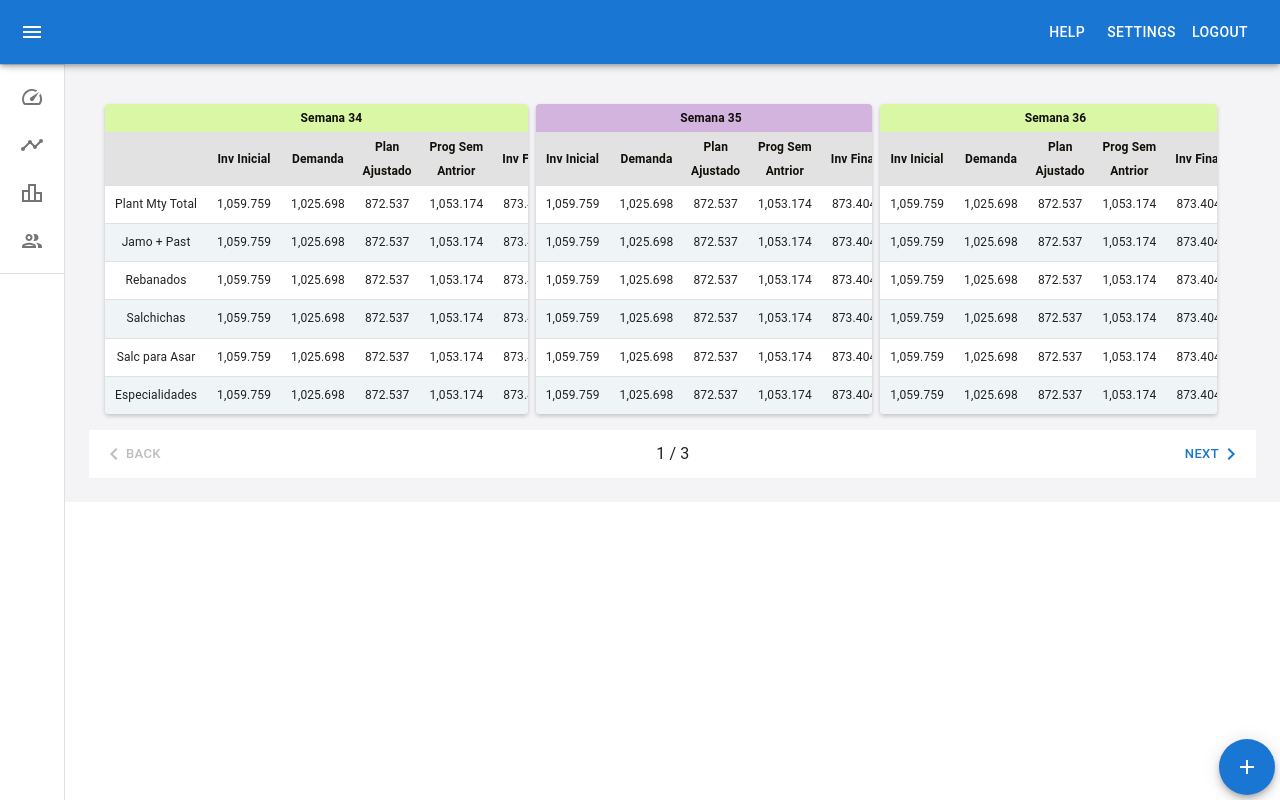
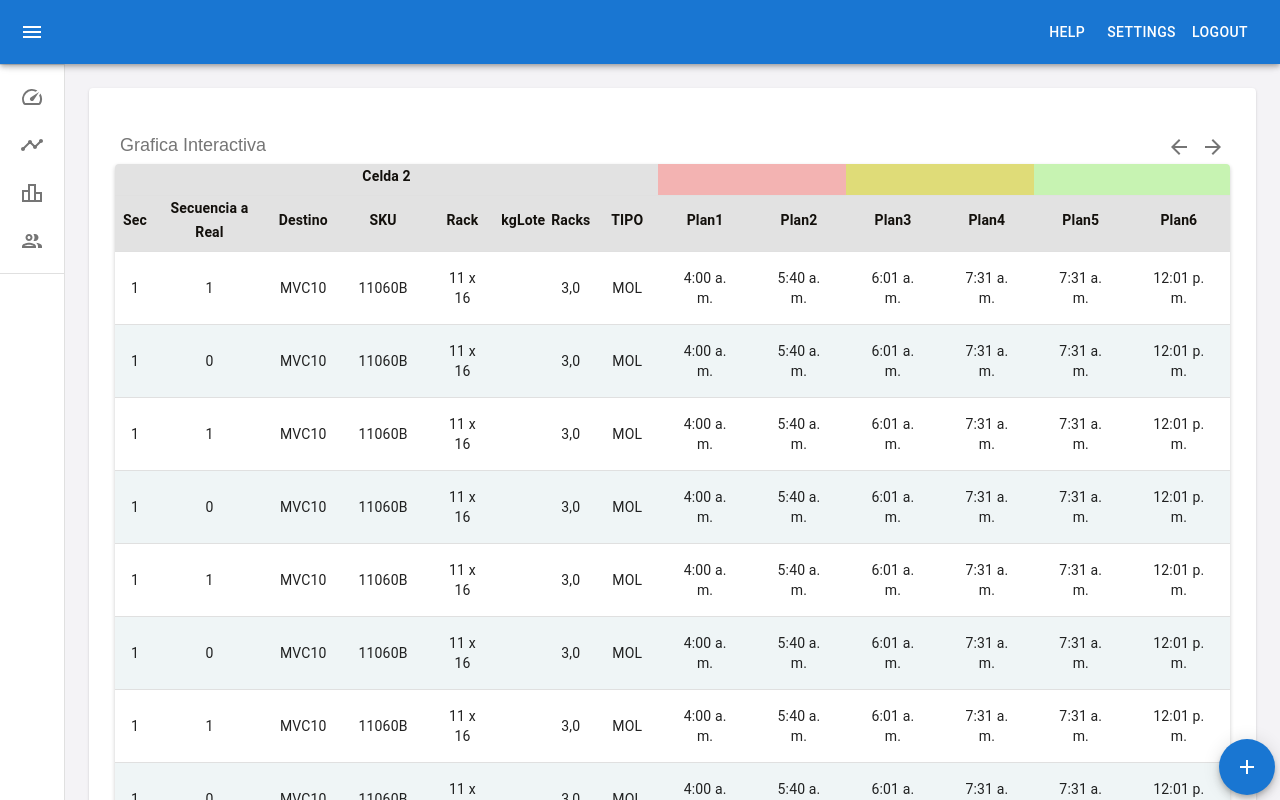
Before and after one commit to ZoiloMendoza/tabla_excel, a React (Create React App) app: page / in a window 1280 px wide. Shown: the top 800 px of the page. Built offline with nearby package versions, Linux system fonts and the light colour scheme.

Commit message:
TablaIteractiva en DashBoard

```diff
--- a/src/components/DashBoard/DashBoard.js
+++ b/src/components/DashBoard/DashBoard.js
@@ -34,7 +34,7 @@ export default function DashBoard() {
           <DrawerHeader />
           <Grid container columns={80}>
             <Grid item xs={openTable ? 64 : 80}>
-              <Barra />
+              <TablaInteractiva />
             </Grid>
             {openTable ? (
               <Grid item xs={16}>
--- a/src/components/MiniTabla/Barra.js
+++ b/src/components/MiniTabla/Barra.js
@@ -9,7 +9,7 @@ import KeyboardArrowLeft from '@mui/icons-material/KeyboardArrowLeft';
 import KeyboardArrowRight from '@mui/icons-material/KeyboardArrowRight';
 import MiniTabla from './MiniTabla';
 import Grid from '@mui/material/Grid';
-import NombreFilas from './NombreFilas';
+
 const steps = [
   {
     label: "De la Semana 34 a la 36",
--- a/src/components/MiniTabla/MiniTabla.js
+++ b/src/components/MiniTabla/MiniTabla.js
@@ -9,7 +9,7 @@ import TableRow from '@mui/material/TableRow';
 import Paper from '@mui/material/Paper';
 import CloseIcon from '@mui/icons-material/Close';
 import { styled } from '@mui/material/styles';
-import NombreFilas from './NombreFilas';
+
 
 const dataInicial = [
   { '':'Plant Mty Total','Inv Inicial': '1,059.759',  'Demanda':'1,025.698', 'Plan Ajustado':'872.537', 'Prog Sem Antrior':'1,053.174', 'Inv Final':'873.404' },
--- a/src/components/MiniTabla/NombreFilas.js
+++ /dev/null
@@ -1,107 +0,0 @@
-import * as React from 'react';
-import Table from '@mui/material/Table';
-import TableBody from '@mui/material/TableBody';
-import TableCell, { tableCellClasses } from '@mui/material/TableCell';
-import TableContainer from '@mui/material/TableContainer';
-import TableHead from '@mui/material/TableHead';
-import TableRow from '@mui/material/TableRow';
-import Paper from '@mui/material/Paper';
-import CloseIcon from '@mui/icons-material/Close';
-import { styled } from '@mui/material/styles';
-
-const dataInicial = [
-  { '':'Planta Mty Total',},
-  { '':'Jamones + Pasteles',},
-  { '':'Rebanados',},
-  { '':'Salchichas',},
-  { '':'Salc para Asar',},
-  { '':'Especialidades',},
-];
-
-const columns = [
-  '',
-];
-
-const StyledTableCell = styled(TableCell)(({ theme }) => ({
-    [`&.${tableCellClasses.head}`]: {
-      backgroundColor: '#e2e2e2',
-      color: '#13100c',
-      fontWeight: 600,
-      textAlign: 'center',
-      padding:'2px',
-      fontSize: 12,
-    },
-    [`&.${tableCellClasses.body}`]: {
-      fontSize: 12,
-      padding:'10px',
-    },
-}));
-const StyledTableCell_1 = styled(TableCell)(({ theme }) => ({
-  [`&.${tableCellClasses.head}`]: {
-    color: '#13100c',
-    fontWeight: 600,
-    textAlign: 'center',
-    padding:'2px',
-    fontSize: 12,
-  },
-  [`&.${tableCellClasses.body}`]: {
-    fontSize: 12,
-    padding:'10px',
-  },
-}));
-const StyledTableRow = styled(TableRow)(({ theme }) => ({
-    '&:nth-of-type(even)': { //Se cambio de odd a even
-      backgroundColor: 'rgba(223, 235, 237, 0.5)',
-      textAlign: 'center',
-      padding:'2px'
-    },
-    // hide last border
-    '&:last-child td, &:last-child th': {
-      border: 0,
-    },
-}));
-
-function Cell({value}) {
-    return (
-      <StyledTableCell align="center">
-          {value}
-      </StyledTableCell>
-    );
-}
-
-export default function NombreFilas() {
-    //const [data, setData] = useState(dataInicial);
-
-    return (
-      <TableContainer
-        component={Paper}
-        sx={{
-          //width: "100%",
-          overflowY: "auto",
-          marginBottom: "0",
-          boxShadow: "0 2px 4px rgba(0, 0, 0, 0.2)",
-        }}
-      >
-        <Table sx={{ minWidth: 80}} aria-label="simple table">
-          <TableHead>
-            <TableRow>
-              {columns.map((column) => (
-                <StyledTableCell align="left" key={column}>
-                  {column}
-                </StyledTableCell>
-              ))}
-            </TableRow>
-          </TableHead>
-          <TableBody>
-            {dataInicial.map((row, rowIndex) => (
-              <StyledTableRow key={rowIndex}>
-                {columns.map((column) => (
-                  <Cell key={column} value={row[column]} />
-                ))}
-              </StyledTableRow>
-            ))}
-          </TableBody>
-        </Table>
-      </TableContainer>
-    );
-}
--- a/src/components/TablaInteractiva/TablaInteractiva.js
+++ b/src/components/TablaInteractiva/TablaInteractiva.js
@@ -763,8 +763,8 @@ export default function TablaInteractiva() {
               <TableRow>
 
                 <StyledTableCell align="center" colSpan={8}>Celda 2</StyledTableCell>
-                <StyledTableCell_1 align="center" colSpan={2}>Mez</StyledTableCell_1>
-                <StyledTableCell_2 align="center" colSpan={2}>Embutido</StyledTableCell_2>
+                <StyledTableCell_1 align="center" colSpan={2}></StyledTableCell_1>
+                <StyledTableCell_2 align="center" colSpan={2}></StyledTableCell_2>
                 <StyledTableCell_3 align="center" colSpan={2}></StyledTableCell_3>
               </TableRow>
               <TableRow>
```
